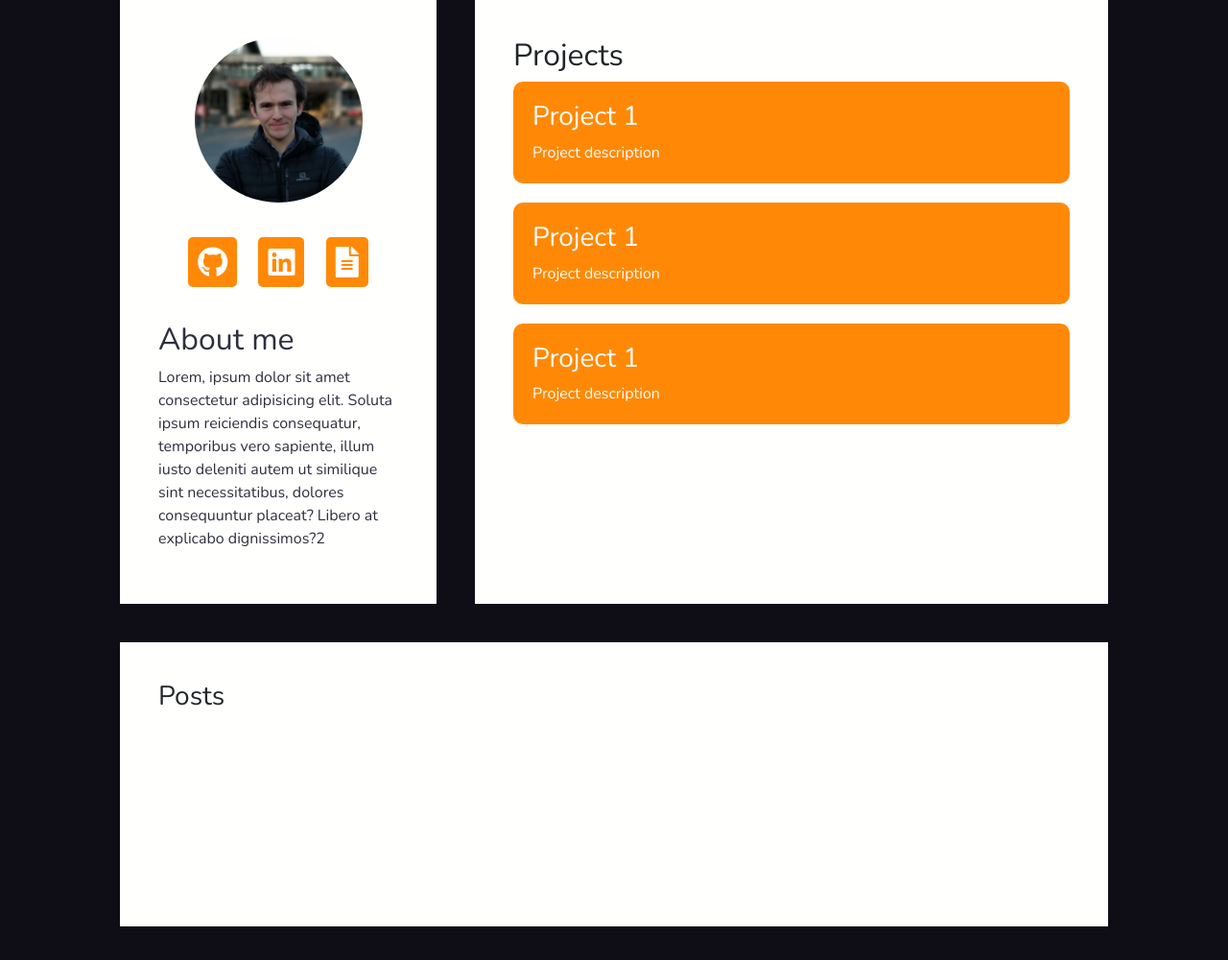
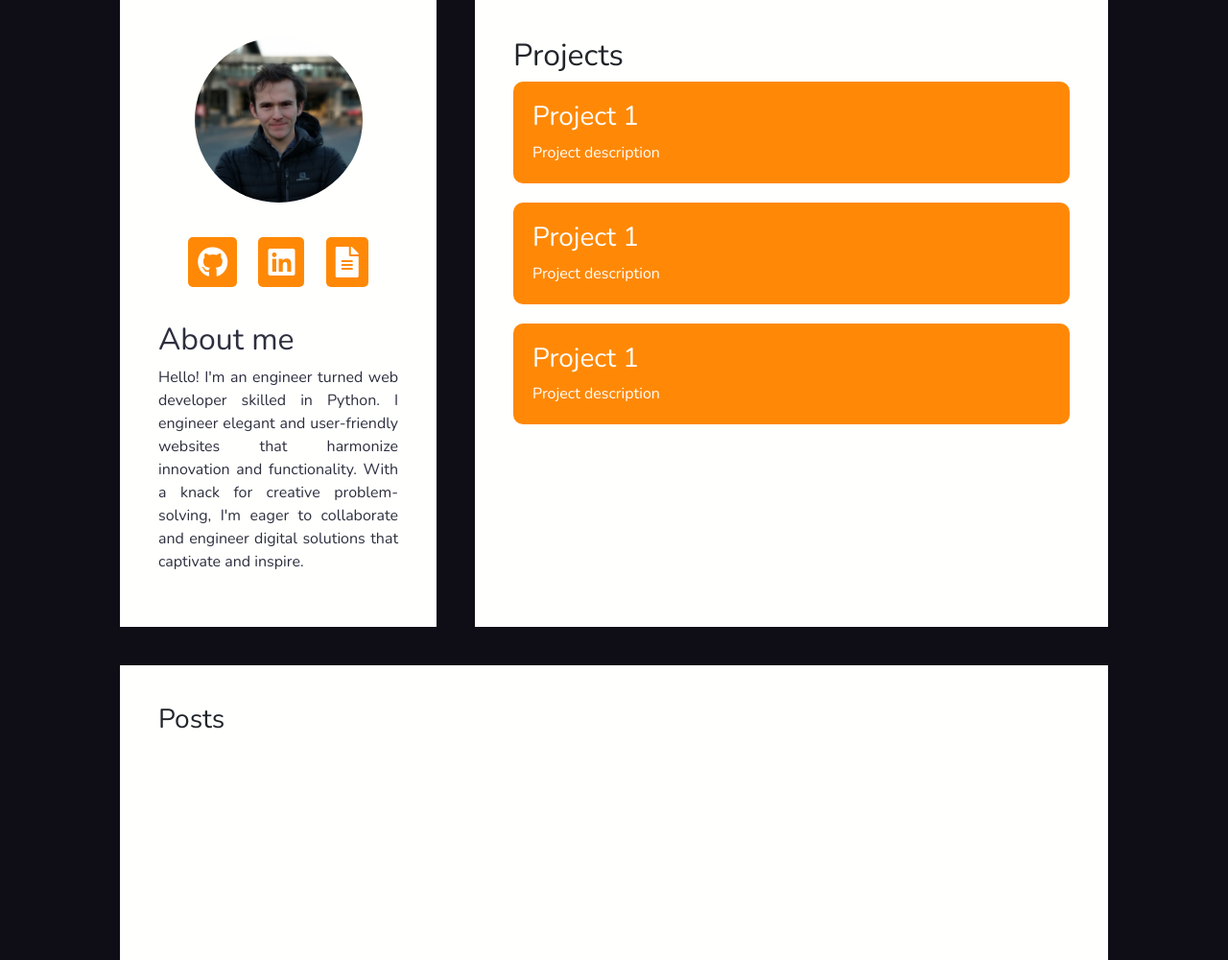
Before and after one commit to zomvie-break/blog, a Django app: template mysite/home/templates/home/index.html in a window 1280 px wide. Shown: the part 221-1221 px from the top of the page at 96% size. Run offline with Django 3.2, Linux system fonts and the light colour scheme; the template is opened without the code that fills it, so the values that code supplies are empty; some libraries are stand-ins or nearby versions.

```diff
--- a/mysite/home/static/home/style.css
+++ b/mysite/home/static/home/style.css
@@ -98,6 +98,10 @@ article figure img {
     color: #2e2f3e;
 }
 
+#about-me p {
+    text-align: justify;
+}
+
 #social-links ul {
     display: flex;
     flex-direction: row;
--- a/mysite/home/templates/home/index.html
+++ b/mysite/home/templates/home/index.html
@@ -33,9 +33,7 @@
       <div>
         <h2>About me</h2>
         <p>
-          Lorem, ipsum dolor sit amet consectetur adipisicing elit. Soluta ipsum reiciendis consequatur, temporibus vero
-          sapiente, illum iusto deleniti autem ut similique sint necessitatibus, dolores consequuntur placeat? Libero at
-          explicabo dignissimos?2
+          Hello! I'm an engineer turned web developer skilled in Python. I engineer elegant and user-friendly websites that harmonize innovation and functionality. With a knack for creative problem-solving, I'm eager to collaborate and engineer digital solutions that captivate and inspire.
         </p>
       </div>
     </article>
```
Also changed, not shown: mysite/home/static/home/style_flex.css (deleted, +0 -35 lines).
